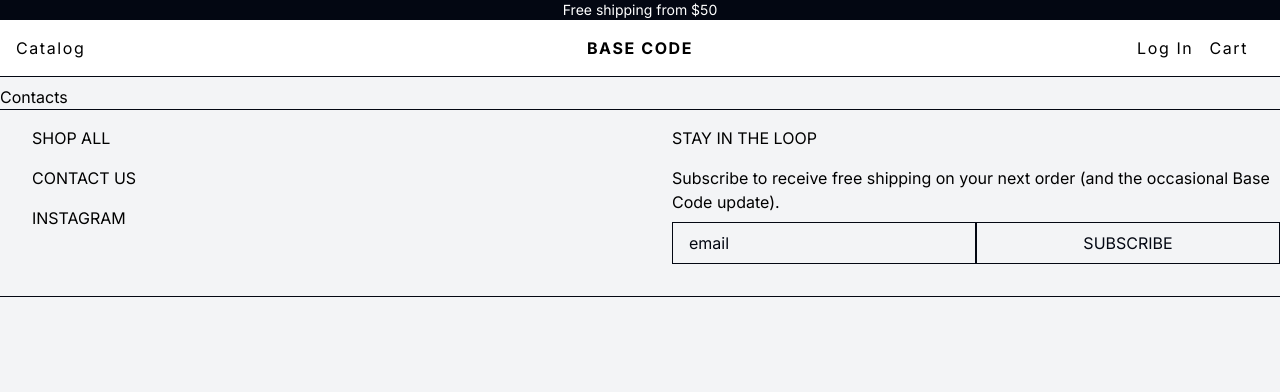
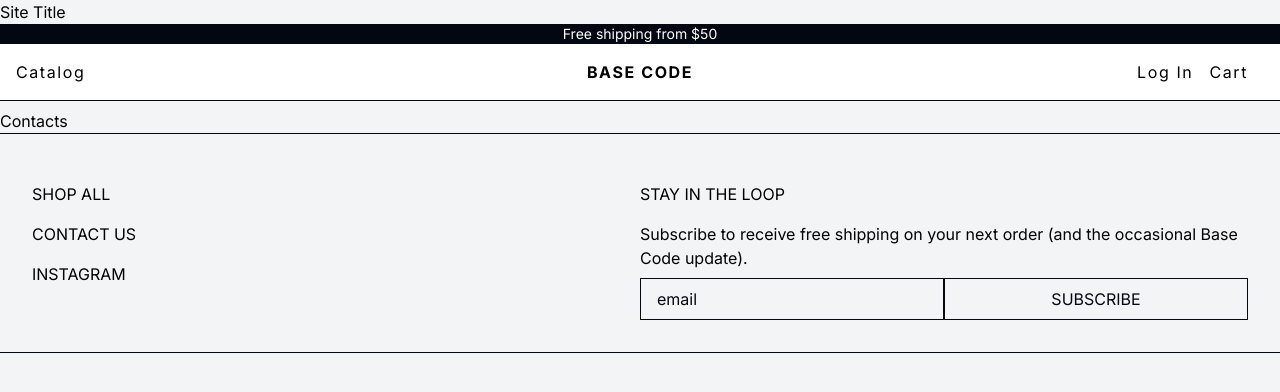
Before and after one commit to juliachaush/e-commerce-project, a Next.js app: page /contacts in a window 1280 px wide. Shown: the top 392 px of the page. Built offline with nearby package versions, Linux system fonts and the light colour scheme.

Commit message:
recreate main header

```diff
--- /dev/null
+++ b/src/components/CartButton.js
@@ -0,0 +1,20 @@
+"use client";
+
+import { useState } from "react";
+
+import { SideCart } from "./SideCart";
+
+function CartButton() {
+  const [showSideCart, setShowSideCart] = useState(false);
+  return (
+    <>
+      <button onClick={() => setShowSideCart((prev) => !prev)}>Cart</button>
+
+      <SideCart
+        visible={showSideCart}
+        onRequestClose={() => setShowSideCart(false)}
+      />
+    </>
+  );
+}
+export { CartButton };
--- a/src/components/Footer.js
+++ b/src/components/Footer.js
@@ -5,8 +5,8 @@
   return (
     <>
       <div className="flex flex-row bg-white text-black  items-center spa justify-between border-b border-gray-950 tracking-widest " />
-      <div className=" grid grid-cols-[1fr_1fr]  grid-rows-[1fr]  gap-0">
-        <div className=" column-start-1 row-start-1  mt-4 ml-8 ">
+      <div className=" lg:grid lg:grid-cols-[1fr_1fr]  md:grid-cols-[1fr_1fr] sm:grid-cols-[1fr]  lg:grid-rows-[1fr] sm:grid-rows-[1fr]  gap-0 m-8">
+        <div className=" column-start-1 row-start-1  mt-4  ">
           <div className="grid grid-rows-[1fr_1fr_1fr] gap-4 ">
             <Link href={`/products`}>SHOP ALL</Link>
             <Link href={`/contacts`}>CONTACT US</Link>
@@ -16,7 +16,7 @@
           </div>
         </div>
         <div className="border-l border-gray-950  md:border-l lg:border-l  " />
-        <div className=" column-start-2 row-start-1  mt-4 ml-8 ">
+        <div className=" column-start-2 row-start-1  mt-4  ">
           <h2 className="mb-4">STAY IN THE LOOP</h2>
           <p className="mb-2">
             Subscribe to receive free shipping on your next order (and the
--- a/src/components/Input.js
+++ b/src/components/Input.js
@@ -33,7 +33,7 @@
   };
   return (
     <form onSubmit={handleSubmit}>
-      <div className=" relative grid grid-cols-2  pb-8 ">
+      <div className=" relative grid lg:grid-cols-2 md:grid-cols-2 sm:grid-cols-1  lg:grid-rows-1 md:grid-rows-1 sm:grid-rows-2 lg:gap-0 md:gap-0 sm:gap-2   ">
         <input
           id="email"
           name="email"
--- a/src/components/MainHeader.js
+++ b/src/components/MainHeader.js
@@ -1,16 +1,10 @@
-"use client";
-
-import { useState } from "react";
-
 import Link from "next/link";
-
-import { SideCart } from "./SideCart";
+import { CartButton } from "./CartButton";
+import Wrapper from "./Wrapper";
 
 function MainHeader({ path, linkName, logIn }) {
-  const [showSideCart, setShowSideCart] = useState(false);
-
   return (
-    <>
+    <Wrapper>
       <div className=" flex flex-row bg-gray-950 text-white w-full  justify-center text-sm  ">
         <p> Free shipping from $50</p>
       </div>
@@ -38,14 +32,10 @@
             ""
           )}
 
-          <button onClick={() => setShowSideCart((prev) => !prev)}>Cart</button>
+          <CartButton />
         </div>
       </div>
-      <SideCart
-        visible={showSideCart}
-        onRequestClose={() => setShowSideCart(false)}
-      />
-    </>
+    </Wrapper>
   );
 }
 export { MainHeader };
--- a/src/components/ProductSkeleton.js
+++ b/src/components/ProductSkeleton.js
@@ -1,4 +1,4 @@
-export const ProductSkeleton = () => {
+function ProductSkeleton() {
   return (
     <div className="relative  animate-pulse mt-4 p-2 ">
       <div className="aspect-square w-full h-1000   overflow-hidden rounded-md bg-gray-200 lg:aspect-none lg:h-1000"></div>
@@ -6,4 +6,5 @@
       <div className="h-6 w-600 bg-gray-200 m-4"></div>
     </div>
   );
-};
+}
+export { ProductSkeleton };
--- a/src/components/SearchInput.js
+++ b/src/components/SearchInput.js
@@ -7,4 +7,4 @@
   );
 }
 
-export default SearchInput;
+export { SearchInput };
--- a/src/components/productSkeleton.js
+++ b/src/components/productSkeleton.js
@@ -1,4 +1,4 @@
-export const ProductSkeleton = () => {
+function ProductSkeleton() {
   return (
     <div className="relative  animate-pulse mt-4 p-2 ">
       <div className="aspect-square w-full h-1000   overflow-hidden rounded-md bg-gray-200 lg:aspect-none lg:h-1000"></div>
@@ -6,4 +6,5 @@
       <div className="h-6 w-600 bg-gray-200 m-4"></div>
     </div>
   );
-};
+}
+export { ProductSkeleton };
```
